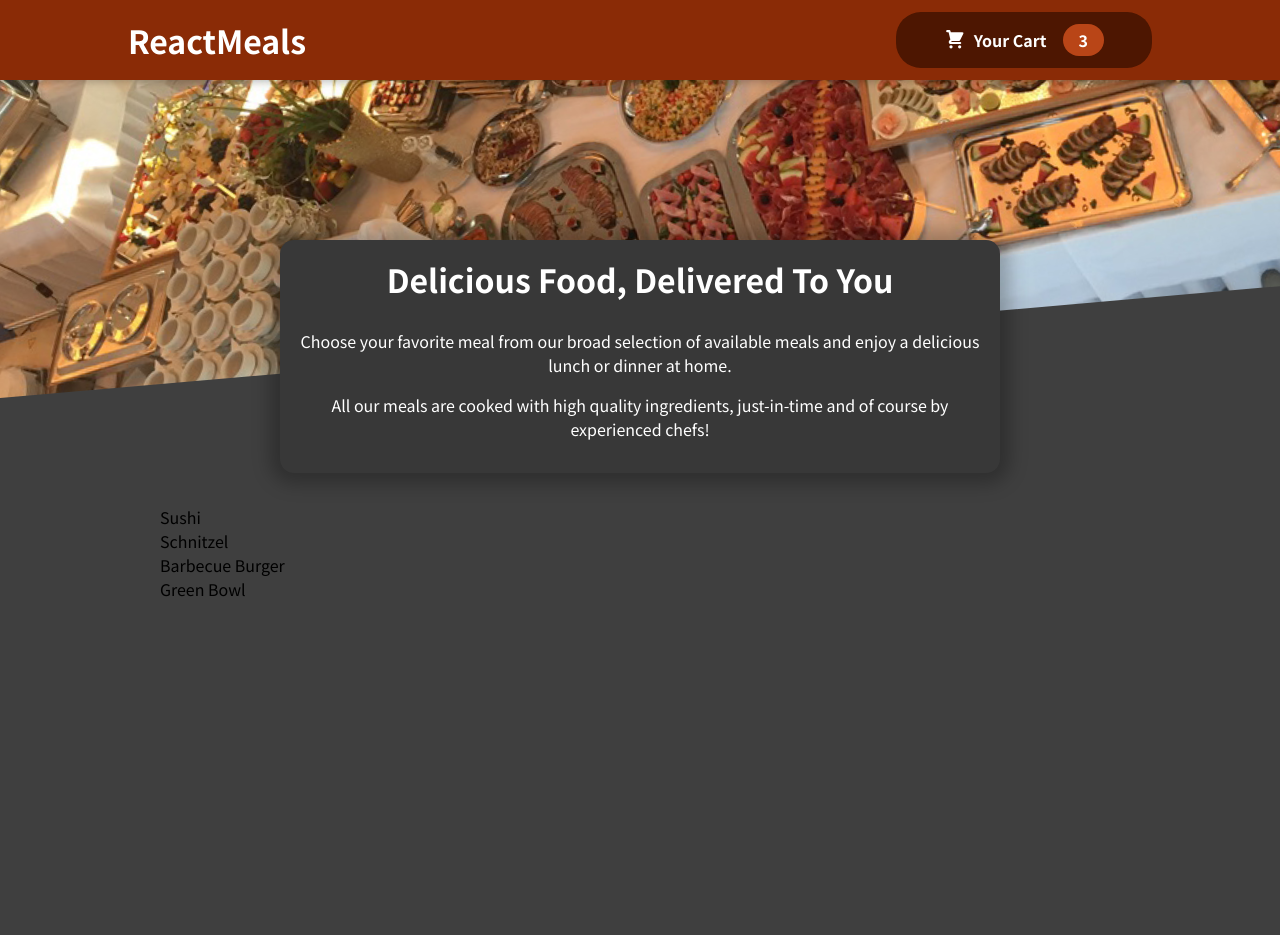
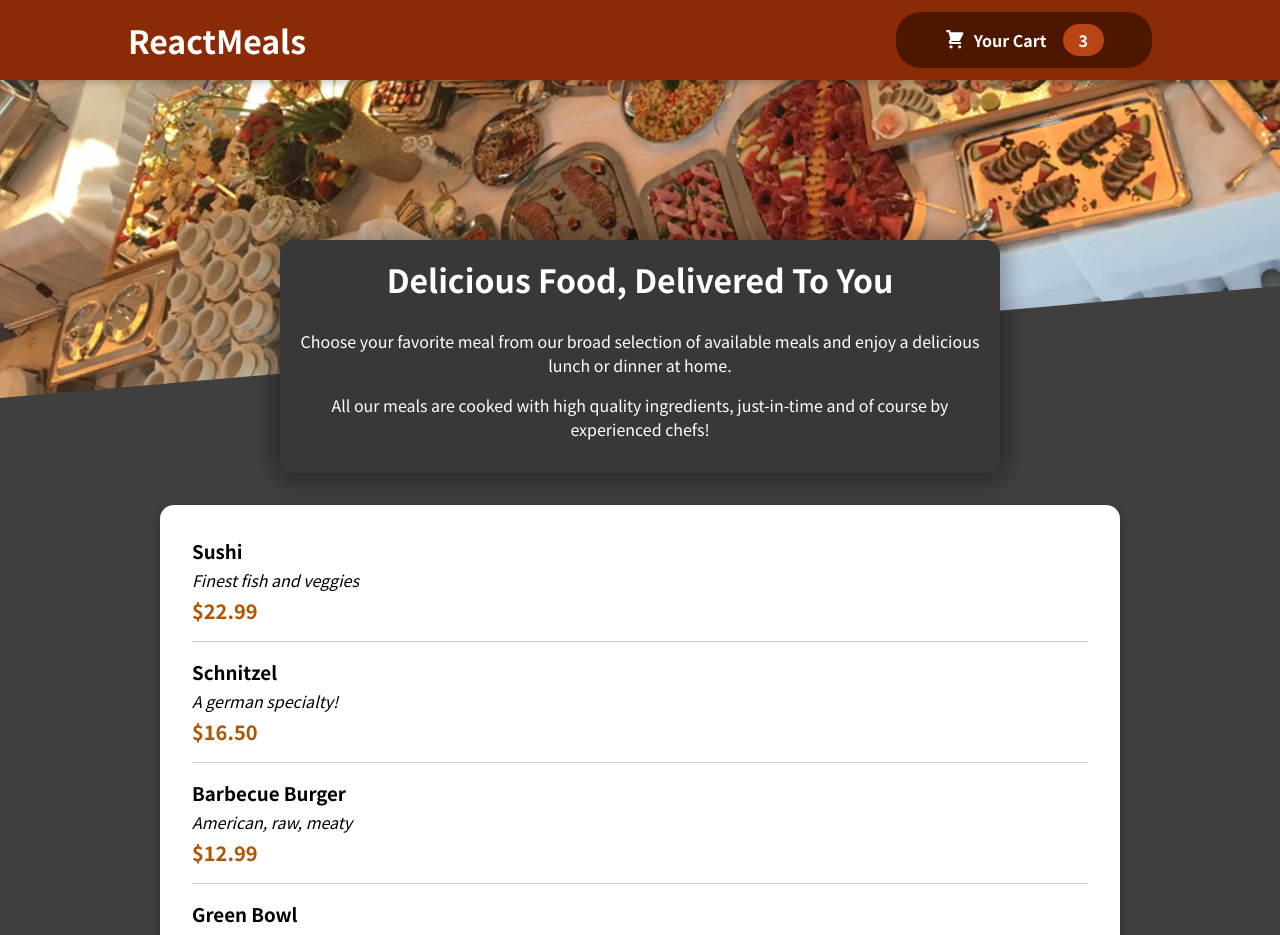
Before and after one commit to Abdulajishs/Restaurant-website, a React (Create React App) app: page / in a window 1280 px wide. Shown: the top 935 px of the page. Before the commit the page ends 800 px from the top, so only its background shows below. Built offline with nearby package versions, Linux system fonts and the light colour scheme.

Commit message:
Making the Items visible

```diff
--- a/src/components/Meals/AvailableMeals.js
+++ b/src/components/Meals/AvailableMeals.js
@@ -1,5 +1,6 @@
 import React from "react";
-
+import MealsList from "./MealItem/MealsList";
+import Card from "../UI/Card"
 import classes from "./AvailableMeals.module.css";
 
 const DUMMY_MEALS = [
@@ -28,14 +29,23 @@
     price: 18.99,
   },
 ];
+const AvailableMeals = () => {
+  const mealsList = DUMMY_MEALS.map((meal) =>
+    <MealsList
+      key={meal.id}
+      name={meal.name}
+      description={meal.description}
+      price={meal.price}
+    />
+  )
+  return (
+    <section className={classes.meals}>
+      <Card>
+        <ul>
+          {mealsList}
+        </ul>
+      </Card>
 
-const AvailableMeals = () =>{
-    const mealslist = DUMMY_MEALS.map((meal)=><li>{meal.name}</li>)
-    return(
-        <section className={classes.meals}>
-            <ul>
-                {mealslist}
-            </ul>
     </section>
   )
 }
--- /dev/null
+++ b/src/components/Meals/MealItem/MealsList.js
@@ -0,0 +1,18 @@
+import React from "react";
+
+import classes from "./MealsList.module.css"
+
+const MealsList = (props) => {
+    const price  =` $${props.price.toFixed(2)}`
+    return (
+        <li className={classes.meal}>
+            <div>
+                <h3>{props.name} </h3>
+                <div className={classes.description}>{props.description} </div>
+                <div className={classes.price}>{price} </div>
+            </div>
+        </li>
+    )
+}
+
+export default MealsList;
--- /dev/null
+++ b/src/components/Meals/MealItem/MealsList.module.css
@@ -0,0 +1,22 @@
+.meal {
+    display: flex;
+    justify-content: space-between;
+    margin: 1rem;
+    padding-bottom: 1rem;
+    border-bottom: 1px solid #ccc;
+  }
+
+  .meal h3 {
+    margin: 0 0 0.25rem 0;
+  }
+
+  .description {
+    font-style: italic;
+  }
+
+  .price {
+    margin-top: 0.25rem;
+    font-weight: bold;
+    color: #ad5502;
+    font-size: 1.25rem;
+  }
--- /dev/null
+++ b/src/components/UI/Card.js
@@ -0,0 +1,8 @@
+import React from "react";
+import classes from "./Card.module.css";
+
+const Card = (props) =>{
+    return <div className={classes.card}>{props.children} </div>
+}
+
+export default Card;
--- /dev/null
+++ b/src/components/UI/Card.module.css
@@ -0,0 +1,6 @@
+.card {
+    padding: 1rem;
+    box-shadow: 0 2px 8px rgba(0, 0, 0, 0.25);
+    border-radius: 14px;
+    background-color: white;
+  }
```
Lines whose indentation alone changed are shown as unchanged.
